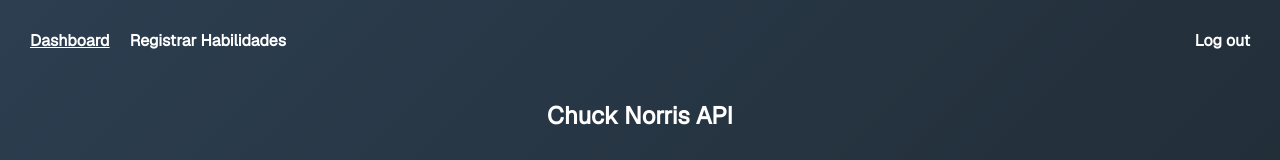
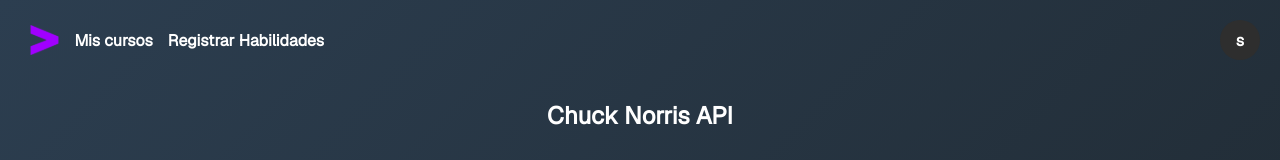
Before and after one commit to ferp03/Vantage360, an Angular app in the folder Frontend/: page /dashboard in a window 1280 px wide. Shown: the top 160 px of the page. Built offline with nearby package versions, Linux system fonts and the light colour scheme; no server answers; sample sign-in values are in the browser's storage.

Commit message:
navegacion semana 2

```diff
--- a/Frontend/src/app/Components/login/login.component.css
+++ b/Frontend/src/app/Components/login/login.component.css
@@ -21,6 +21,7 @@
 
 .logo {
     margin-bottom: 20px;
+
 }
 
 button {
--- a/Frontend/src/app/Components/login/login.component.ts
+++ b/Frontend/src/app/Components/login/login.component.ts
@@ -26,7 +26,11 @@
     this.auth.login(this.email, this.password).subscribe({
       next: (response: any) => {
         if (response.success) {
-          this.router.navigate(['/dashboard']);
+          if(this.auth.roles.includes('delivery lead') || this.auth.roles.includes('people lead')){
+            this.router.navigate(['/empleados']);
+          }else{
+            this.router.navigate(['/miscursos']);
+          }
         } else {
           this.mensaje = response.error;
           console.log(this.mensaje);
--- a/Frontend/src/app/Components/menu-bar/menu-bar.component.css
+++ b/Frontend/src/app/Components/menu-bar/menu-bar.component.css
@@ -15,9 +15,63 @@
   box-sizing: border-box;
 }
 
-.login-container{
-    padding: 10px;
-    align-self: center;
+.logo {
+  height: 30px;
+  width: auto;
+  margin-right: 15px;
+}
+
+.login-container {
+  position: relative;
+  display: flex;
+  justify-content: flex-end;
+  align-items: center;
+}
+
+.avatar-button {
+  background-color: #2e2e2e;
+  color: white;
+  font-weight: bold;
+  border: none;
+  border-radius: 50%;
+  width: 40px;
+  height: 40px;
+  cursor: pointer;
+  font-size: 16px;
+}
+
+.dropdown {
+  position: relative;
+  display: inline-block;
+}
+
+.dropdown-content {
+  position: absolute;
+  right: 0;
+  background-color: #1f1f1f;
+  min-width: 200px;
+  box-shadow: 0px 4px 8px rgba(0, 0, 0, 0.2);
+  padding: 10px 0;
+  z-index: 1;
+  border-radius: 8px;
+}
+
+.dropdown-content a {
+  color: white;
+  padding: 10px 20px;
+  display: block;
+  text-decoration: none;
+}
+
+.dropdown-content a:hover {
+  background-color: #3a3a3a;
+}
+
+.dropdown-content hr {
+  border: 0;
+  height: 1px;
+  background-color: #444;
+  margin: 8px 0;
 }
 
 nav {
@@ -29,10 +83,11 @@
     list-style: none;
     padding: 0;
     display: flex;
+    align-items: center;
   }
 
   li {
-    margin-right: 20px;
+    margin-right: 15px;
   }
 
   a {
--- a/Frontend/src/app/Components/menu-bar/menu-bar.component.html
+++ b/Frontend/src/app/Components/menu-bar/menu-bar.component.html
@@ -1,16 +1,25 @@
 <div class="container">
     <div>
         <nav>
+            <div>
+            </div>
             <ul>
-                <li><a routerLink="/dashboard" routerLinkActive="active">Dashboard</a></li>
+                <img src="assets/logo_accenture.svg" class="logo">
                 <!-- Añadir enlace a disponibilidad, solo visible para administradores -->
                 <li *ngIf="esAdmin()"><a routerLink="/empleados" routerLinkActive="active">Empleados</a></li>
+                <li><a routerLink="/miscursos" routerLinkActive="active">Mis cursos</a></li>
                 <li><a routerLink="/registro-habilidades" routerLinkActive="active">Registrar Habilidades</a></li>
             </ul>
         </nav>
     </div>
-    <div class="login-container">
-        <a *ngIf="!isLogged" routerLink="/login">Log in</a>
-        <a *ngIf="isLogged" (click)="logout()">Log out</a>
+    <div class="login-container" #menu>
+        <div class="dropdown" [class.show]="menuAbierto">
+            <button class="avatar-button" (click)="toggleMenu()">{{ username?.[0] || "A" }}</button>
+            <div class="dropdown-content" *ngIf="menuAbierto">
+                <a (click)="menuAbierto=false" routerLink="/empleado-detalles/{{empleadoId}}">Mi perfil</a>
+                <hr>
+                <a (click)="logout()">Log out</a>
+            </div>
+        </div>
     </div>
 </div>
--- a/Frontend/src/app/Components/menu-bar/menu-bar.component.ts
+++ b/Frontend/src/app/Components/menu-bar/menu-bar.component.ts
@@ -1,4 +1,4 @@
-import { Component, OnInit } from '@angular/core';
+import { Component, OnInit, ViewChild, ElementRef, HostListener } from '@angular/core';
 import { AuthService } from 'src/app/auth/auth.service';
 
 @Component({
@@ -8,7 +8,14 @@
 })
 export class MenuBarComponent {
   isLogged = false;
+  menuAbierto = false;
   constructor(private auth: AuthService) {}
+
+  empleadoId = this.auth.userId;
+  username = this.auth.username;
+
+  @ViewChild('menu') menuElement!: ElementRef;
+
 
   ngOnInit() {
     this.auth.authStatus().subscribe(status => {
@@ -20,6 +27,18 @@
     this.auth.logout()
   }
 
+  toggleMenu() {
+    this.menuAbierto = !this.menuAbierto;
+  }
+
+  @HostListener('document:click', ['$event'])
+  handleClickOutside(event: MouseEvent) {
+    const clickedInside = this.menuElement?.nativeElement.contains(event.target);
+    if (!clickedInside) {
+      this.menuAbierto = false;
+    }
+  }
+
   // Verificar si el usuario tiene rol de administrador
   esAdmin(): boolean {
     const roles = this.auth.roles;
--- a/Frontend/src/app/app-routing.module.ts
+++ b/Frontend/src/app/app-routing.module.ts
@@ -27,7 +27,7 @@
       { path: 'dashboard', component: DashboardComponent, canActivate: [AuthGuard] },
       { path: 'empleados', component: DisponibilidadComponent, canActivate: [AuthGuard] },
       { path: 'registro-habilidades', component: RegistroHabilidadesComponent, canActivate: [AuthGuard] },
-      { path: 'courses', component: CursosComponent, canActivate: [AuthGuard] },
+      { path: 'miscursos', component: CursosComponent, canActivate: [AuthGuard] },
       { path: 'certificates', component: CertificacionesComponent, canActivate: [AuthGuard]},
       { path: 'register-certificate', component: SubirCertificadoComponent, canActivate: [AuthGuard] },
       { path: 'empleado-detalles/:id', component: EmpleadoDetallesComponent, canActivate: [AuthGuard]}
--- a/Frontend/src/app/auth/auth.service.ts
+++ b/Frontend/src/app/auth/auth.service.ts
@@ -67,4 +67,9 @@
     const decoded = this.getDecodedToken();
     return decoded?.roles || [];
   }
+
+  get userId(): string | null {
+    const decoded = this.getDecodedToken();
+    return decoded?.id || null;
+  }
 }
--- a/Frontend/src/app/layout/layout.component.ts
+++ b/Frontend/src/app/layout/layout.component.ts
@@ -4,7 +4,6 @@
 @Component({
   selector: 'app-layout',
   templateUrl: './layout.component.html',
-  styleUrls: ['./layout.component.css']
 })
 export class LayoutComponent {
 
```
Also changed, not shown: Frontend/src/app/layout/layout.component.css (deleted).
